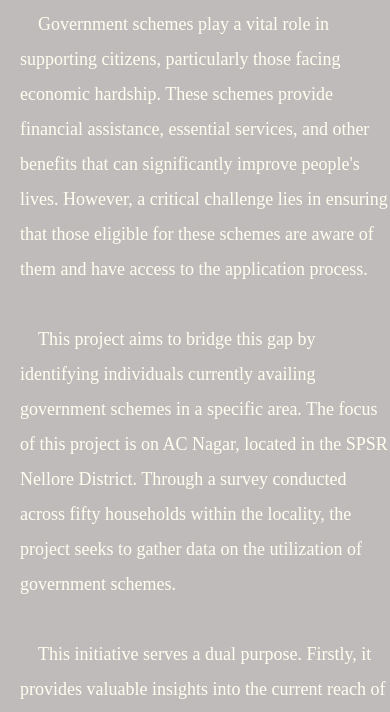
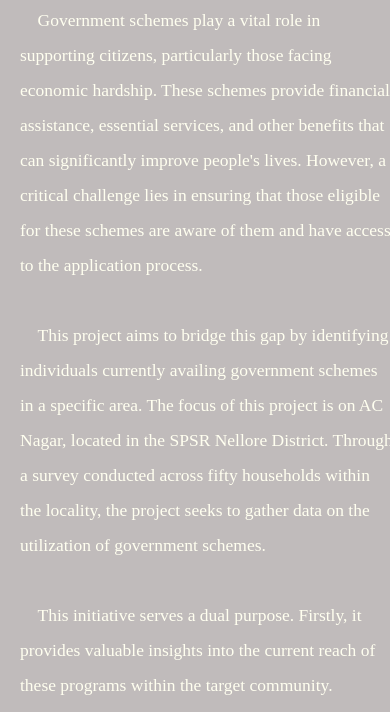
Before and after one commit to preetam-vignesh/preetam-vignesh.github.io, a plain HTML site: page introduction.html in a window 390 px wide. Shown: the part 563-1275 px from the top of the page. Drawn offline with Linux system fonts and the light colour scheme.

Commit message:
Update introduction.css

```diff
--- a/introduction.css
+++ b/introduction.css
@@ -196,8 +196,8 @@ body {
     }
 
 .content p{
-    margin: 20px auto;
-    font-size: 18px;
+    margin: 16px auto;
+    font-size: 17.5px;
     line-height: 35px;
 	padding-right: 7px;
 }
```
